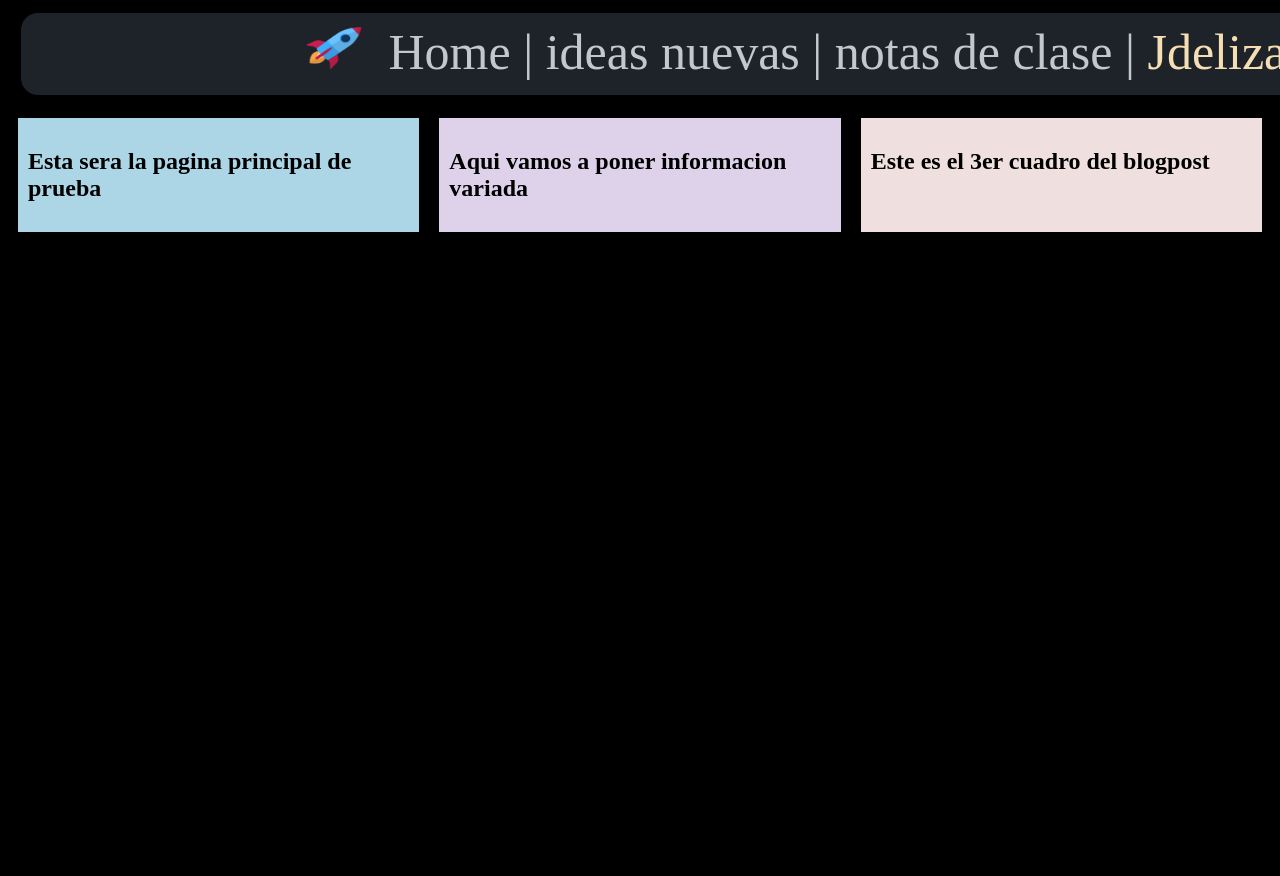
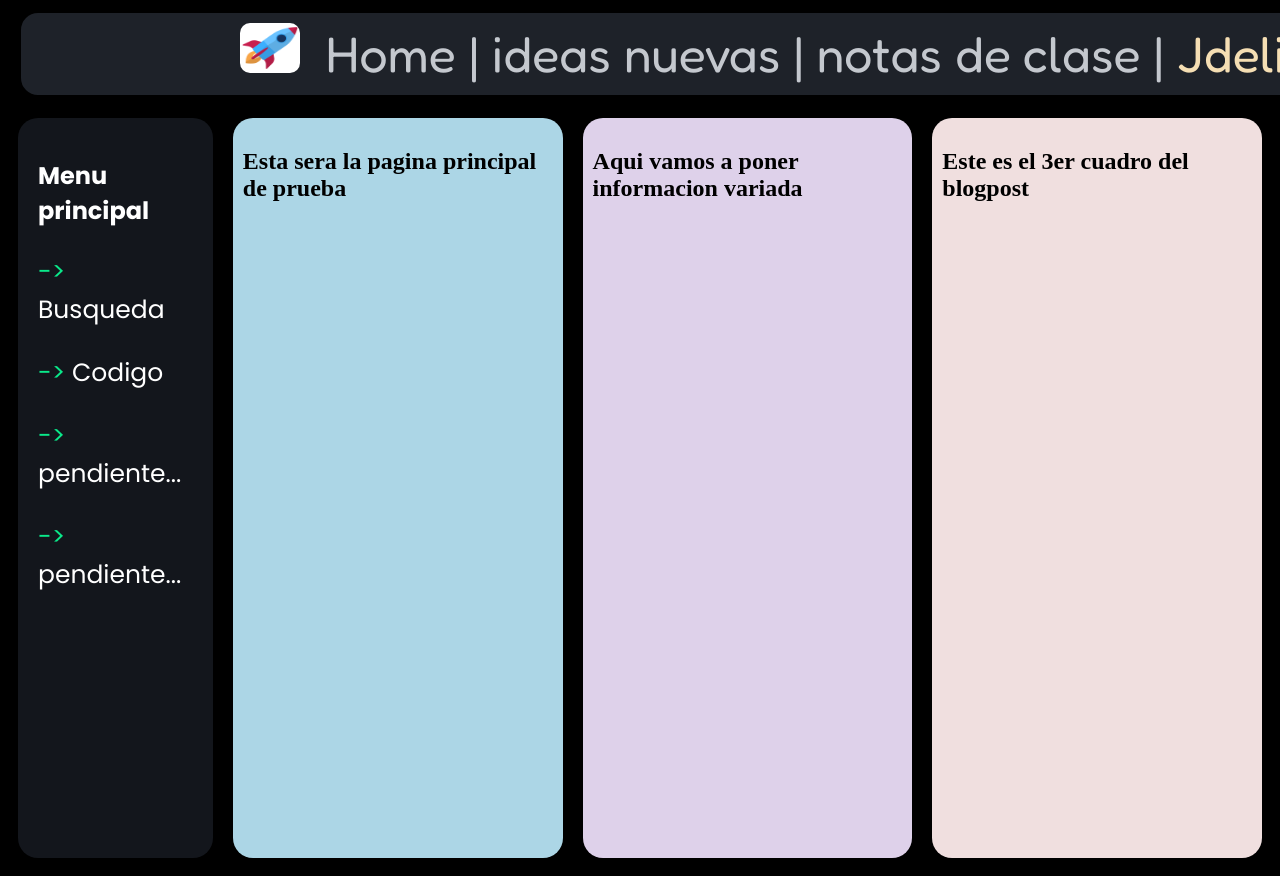
Before and after one commit to Jdelizadev/Blog-, a plain HTML site: page index.html in a window 1280 px wide. Shown: the top 876 px of the page. Before the commit the page ends 800 px from the top, so only its background shows below. Drawn offline with Linux system fonts and the light colour scheme.

Commit message:
Algunos cambios visuales

```diff
--- a/index.html
+++ b/index.html
@@ -15,6 +15,17 @@
         </div>
     </header>
     <section id="recuadros">
+        <div class="menu">
+           <h1>Menu principal</h1>
+           <a class="menu-ancla" href=""><p><span class="flechas">-></span> Busqueda
+           </p></a>
+           <a class="menu-ancla" href="https://github.com/Jdelizadev/Hyperblog" target="_blank"><p><span class="flechas">-></span> Codigo
+           </p></a>
+           <a class="menu-ancla" href="https://github.com/Jdelizadev/Hyperblog" target="_blank"><p><span class="flechas">-></span> pendiente...
+           </p></a>
+           <a class="menu-ancla" href="https://github.com/Jdelizadev/Hyperblog" target="_blank"><p><span class="flechas">-></span> pendiente...
+           </p></a>
+        </div>
         <div class="cuadro-uno">
             <h1>Esta sera la pagina principal de prueba</h1>
         </div>
--- a/styles.css
+++ b/styles.css
@@ -1,7 +1,10 @@
+@import url('https://fonts.googleapis.com/css2?family=Fredoka:wght@300..700&family=Poppins:ital,wght@0,100;0,200;0,300;0,400;0,500;0,600;0,700;0,800;0,900;1,100;1,200;1,300;1,400;1,500;1,600;1,700;1,800;1,900&display=swap');
+
 body {
     background-color: #000000;
 }
 #header {
+    font-family: "Fredoka", sans-serif;
     display: flex;
     font-size: 50px;
     justify-content: center;
@@ -14,6 +17,8 @@ body {
     border-radius: 20px;
 }
 #logo {
+    border-radius: 10px;
+    background-color: white;
     width: 60px;
     height: 50px;
     margin: 0 25px 0 0;
@@ -24,19 +29,45 @@ body {
 #autor {
     color: wheat;
 }
+.menu{
+    font-family: "Poppins", sans-serif;
+    color: white;
+    margin: 10px;
+    padding: 20px;
+    width: 250px;
+    background-color: #13161C;
+    border-radius: 20px;
+    height: 700px;
+}
+.menu p {
+    font-size: 25px;
+}
+.flechas {
+    color: #0AE98A;
+}
+.menu-ancla {
+    color: white;
+    text-decoration: none;
+}
+.menu-ancla :hover{
+    color: #0AE98A;
+}
 .cuadro-uno {
+    border-radius: 20px;
     margin: 10px;
     padding: 10px;
     width: 500px;
     background-color: rgb(172, 214, 230);
 }
 .cuadro-dos {
+    border-radius: 20px;
     padding: 10px;
     margin: 10px;
     width: 500px;
     background-color: rgb(222, 209, 234);
 }
 .cuadro-tres {
+    border-radius: 20px;
     padding: 10px;
     margin: 10px;
     width: 500px;
```
